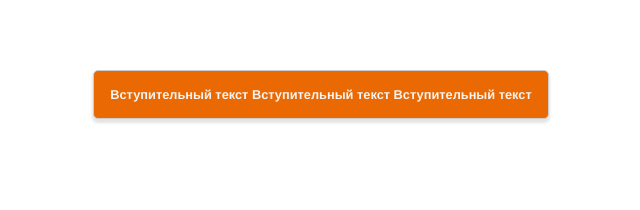
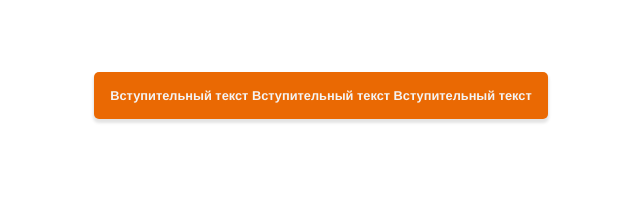
Before and after one commit to Rolikasi/kenesh_changes, a plain HTML site: page index.html in a window 1280 px wide. Shown: the part 184-394 px from the top of the page, 319-959 px from the left. Drawn offline with nearby package versions, Linux system fonts and the light colour scheme.

Commit message:
'delete-border'

```diff
--- a/index.html
+++ b/index.html
@@ -149,7 +149,6 @@
             border-radius: 5px;
             -webkit-box-shadow: 0 3px 3px 1px rgba(0, 0, 0, .11);
             box-shadow: 0 3px 3px 1px rgba(0, 0, 0, .11);
-            border: 1px solid #d0cccc;
         }
 
         .logo {
```
